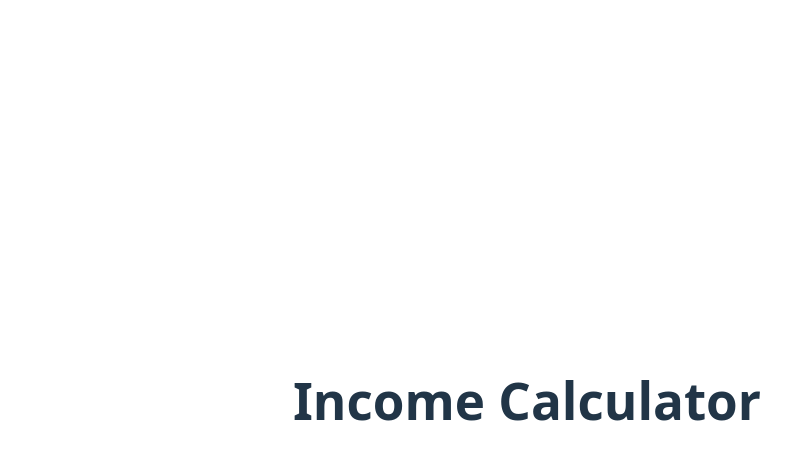
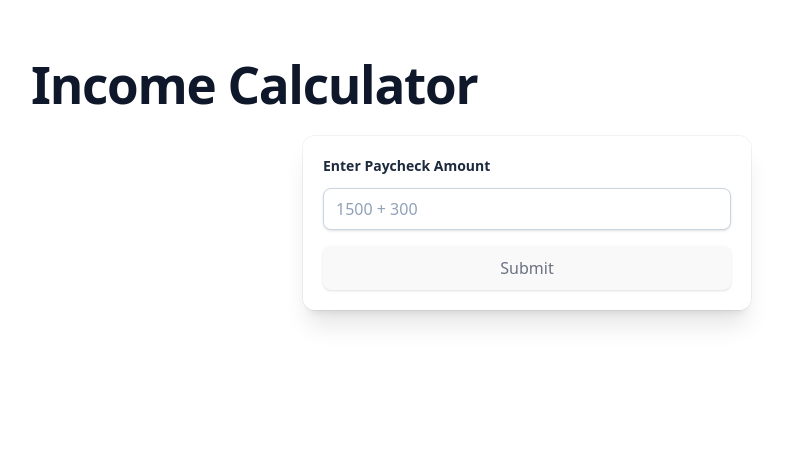
Before and after one commit to notacoham/income-calculator, a React (Vite) app: page / in a window 1280 px wide. Shown: the top 460 px of the page, without its empty margins (113-904 px from the left). Built offline with nearby package versions, Linux system fonts and the light colour scheme.

Commit message:
feat: implement budget calculator UI with category-based allocation

```diff
--- /dev/null
+++ b/src/components/Calculator/Calculator.tsx
@@ -0,0 +1,197 @@
+import { useMemo, useState } from "react";
+
+type Category = {
+  key: string;
+  label: string;
+  fraction: number; // e.g., 0.34 for 34%
+};
+
+const CATEGORIES: Category[] = [
+  { key: "rent", label: "Rent", fraction: 0.34 },
+  { key: "gas", label: "Gas", fraction: 0.02 },
+  { key: "subscriptions", label: "Subscriptions", fraction: 0.05 },
+  { key: "food", label: "Food", fraction: 0.14 },
+  { key: "fun", label: "Fun", fraction: 0.15 },
+  { key: "school", label: "School", fraction: 0.1 },
+  { key: "savings", label: "Savings", fraction: 0.2 },
+];
+
+function Calculator() {
+  const [input, setInput] = useState("");
+  const [submittedAmount, setSubmittedAmount] = useState<number | null>(null);
+  const [copied, setCopied] = useState(false);
+
+  const currency = useMemo(
+    () =>
+      new Intl.NumberFormat(undefined, { style: "currency", currency: "USD" }),
+    []
+  );
+
+  const allocations = useMemo(() => {
+    const amt = submittedAmount ?? 0;
+    return CATEGORIES.map((c) => ({
+      ...c,
+      amount: amt * c.fraction,
+    }));
+  }, [submittedAmount]);
+
+  function parseAdditionExpression(expr: string): number | null {
+    // Allow numbers separated by '+' with optional whitespace, e.g., "1500 + 700 + 25.5"
+    const parts = expr
+      .split("+")
+      .map((p) => p.trim())
+      .filter((p) => p.length > 0);
+    if (parts.length === 0) return null;
+    let sum = 0;
+    for (const p of parts) {
+      const n = Number(p);
+      if (!isFinite(n)) return null;
+      sum += n;
+    }
+    return sum;
+  }
+
+  function buildMarkdownTable(): string {
+    if (submittedAmount === null) return "";
+    const header = `| Category | Percent | Amount |\n| --- | --- | --- |`;
+    const rows = allocations
+      .map((r) => `| ${r.label} | (${r.fraction}) | ${currency.format(r.amount)} |`)
+      .join("\n");
+    const total = allocations.reduce((sum, r) => sum + r.amount, 0);
+    const totalRow = `| Total | 100% | ${currency.format(total)} |`;
+    const title = `Allocation based on paycheck ${currency.format(submittedAmount)}`;
+    return `${title}\n\n${header}\n${rows}\n${totalRow}`;
+  }
+
+  async function onCopyTable() {
+    try {
+      const md = buildMarkdownTable();
+      if (!md) return;
+      await navigator.clipboard.writeText(md);
+      setCopied(true);
+      window.setTimeout(() => setCopied(false), 1500);
+    } catch (err) {
+      console.error("Failed to copy:", err);
+    }
+  }
+
+  function onSubmit(e: React.FormEvent) {
+    e.preventDefault();
+    // First try to parse as simple addition expression with '+'
+    const fromAddition = parseAdditionExpression(input);
+    if (fromAddition !== null && fromAddition >= 0) {
+      setSubmittedAmount(fromAddition);
+    } else {
+      // Fallback to plain number parse for robustness
+      const val = Number(input);
+      if (!isNaN(val) && isFinite(val) && val >= 0) {
+        setSubmittedAmount(val);
+      } else {
+        setSubmittedAmount(null);
+      }
+    }
+  }
+
+  return (
+    <div className="w-full max-w-md">
+      {/* Form Card */}
+      <div className="rounded-xl bg-white/90 dark:bg-slate-900/70 backdrop-blur p-5 shadow-xl ring-1 ring-black/5">
+        <form className="grid gap-3" onSubmit={onSubmit}>
+          <label
+            htmlFor="paycheck"
+            className="text-sm font-semibold text-slate-800 dark:text-slate-200"
+          >
+            Enter Paycheck Amount
+          </label>
+          <input
+            id="paycheck"
+            name="paycheck"
+            type="text"
+            autoComplete="off"
+            value={input}
+            onChange={(e) => setInput(e.target.value)}
+            className="w-full rounded-lg border border-slate-300 bg-white px-3 py-2 text-slate-900 placeholder-slate-400 shadow-sm outline-none focus:border-indigo-500 focus:ring-4 focus:ring-indigo-200 dark:border-slate-700 dark:bg-slate-800 dark:text-slate-100 dark:placeholder-slate-400 dark:focus:border-indigo-400 dark:focus:ring-indigo-900/40"
+            required
+            placeholder="1500 + 300"
+          />
+          <button
+            type="submit"
+            className="mt-1 inline-flex items-center justify-center rounded-lg bg-emerald-600 px-4 py-2 text-sm font-semibold text-gray-500 shadow-sm transition hover:bg-emerald-500 focus:outline-none focus:ring-4 focus:ring-emerald-200 disabled:opacity-50 dark:bg-emerald-500 dark:hover:bg-emerald-400 dark:focus:ring-emerald-900/40"
+          >
+            Submit
+          </button>
+        </form>
+      </div>
+
+      {/* Results Card - only visible after valid submission */}
+      {submittedAmount !== null && (
+        <div className="mt-6 rounded-xl bg-white/90 dark:bg-slate-900/70 backdrop-blur p-5 shadow-xl ring-1 ring-black/5">
+          <div className="mb-3">
+            <h2 className="text-lg font-semibold text-slate-900 dark:text-slate-100">
+              Allocation
+            </h2>
+            <p className="text-sm text-slate-600 dark:text-slate-300">
+              Based on paycheck amount {currency.format(submittedAmount)}
+            </p>
+          </div>
+          <div className="overflow-x-auto">
+            <table className="min-w-full text-left text-sm">
+              <thead>
+                <tr className="text-slate-700 dark:text-slate-300">
+                  <th className="px-3 py-2 font-semibold">Category</th>
+                  <th className="px-3 py-2 font-semibold">Percent</th>
+                  <th className="px-3 py-2 font-semibold">Amount</th>
+                </tr>
+              </thead>
+              <tbody>
+                {allocations.map((row) => (
+                  <tr
+                    key={row.key}
+                    className="border-t border-slate-200/70 dark:border-slate-700/60"
+                  >
+                    <td className="px-3 py-2 text-slate-900 dark:text-slate-100">
+                      {row.label}
+                    </td>
+                    <td className="px-3 py-2 text-slate-700 dark:text-slate-300">
+                      ({row.fraction})
+                    </td>
+                    <td className="px-3 py-2 text-slate-900 dark:text-slate-100">
+                      {currency.format(row.amount)}
+                    </td>
+                  </tr>
+                ))}
+              </tbody>
+              <tfoot>
+                <tr className="border-t border-slate-300/70 dark:border-slate-700/60">
+                  <td className="px-3 py-2 font-semibold text-slate-900 dark:text-slate-100">
+                    Total
+                  </td>
+                  <td className="px-3 py-2 text-slate-700 dark:text-slate-300">
+                    100%
+                  </td>
+                  <td className="px-3 py-2 font-semibold text-slate-900 dark:text-slate-100">
+                    {currency.format(
+                      allocations.reduce((sum, r) => sum + r.amount, 0)
+                    )}
+                  </td>
+                </tr>
+              </tfoot>
+            </table>
+          </div>
+          <div className="mt-4 flex justify-end">
+            <button
+              type="button"
+              onClick={onCopyTable}
+              className="inline-flex items-center gap-1 rounded-md border border-slate-300 bg-white px-3 py-1.5 text-xs font-medium text-slate-700 shadow-sm transition hover:bg-slate-50 focus:outline-none focus:ring-4 focus:ring-slate-200 dark:border-slate-700 dark:bg-slate-800 dark:text-slate-200 dark:hover:bg-slate-700/80 dark:focus:ring-slate-900/40"
+              title="Copy table for Notion"
+            >
+              {copied ? "Copied!" : "Copy table"}
+            </button>
+          </div>
+        </div>
+      )}
+    </div>
+  );
+}
+
+export default Calculator;
--- a/src/pages/home/Home.tsx
+++ b/src/pages/home/Home.tsx
@@ -1,8 +1,16 @@
+import Calculator from "../../components/Calculator/Calculator";
+
 const Home = () => {
   return (
-    <main className="max-w-3xl mx-auto">
-      <h1 className="text-3xl font-bold mb-4">Income Calculator</h1>
-      {/* Add your calculator UI here later */}
+    <main className="max-w-5xl mx-auto px-4 py-6">
+      <header className="mb-6">
+        <h1 className="text-3xl font-bold tracking-tight text-slate-900 dark:text-slate-100 mx-auto">
+          Income Calculator
+        </h1>
+      </header>
+      <section className="flex justify-center">
+        <Calculator />
+      </section>
     </main>
   );
 };
--- a/src/style.css
+++ b/src/style.css
@@ -1,3 +1,5 @@
+@import "tailwindcss";
+
 :root {
   font-family: system-ui, Avenir, Helvetica, Arial, sans-serif;
   line-height: 1.5;
@@ -24,8 +26,7 @@ a:hover {
 
 body {
   margin: 0;
-  display: flex;
-  place-items: center;
+  display: block; /* allow normal flow so header can sit at the top */
   min-width: 320px;
   min-height: 100vh;
 }
@@ -33,13 +34,14 @@ body {
 h1 {
   font-size: 3.2em;
   line-height: 1.1;
+  margin: 0 auto;
 }
 
 #app {
   max-width: 1280px;
   margin: 0 auto;
   padding: 2rem;
-  text-align: center;
+  text-align: initial;
 }
 
 .logo {
@@ -70,7 +72,6 @@ button {
   font-size: 1em;
   font-weight: 500;
   font-family: inherit;
-  background-color: #1a1a1a;
   cursor: pointer;
   transition: border-color 0.25s;
 }
```
